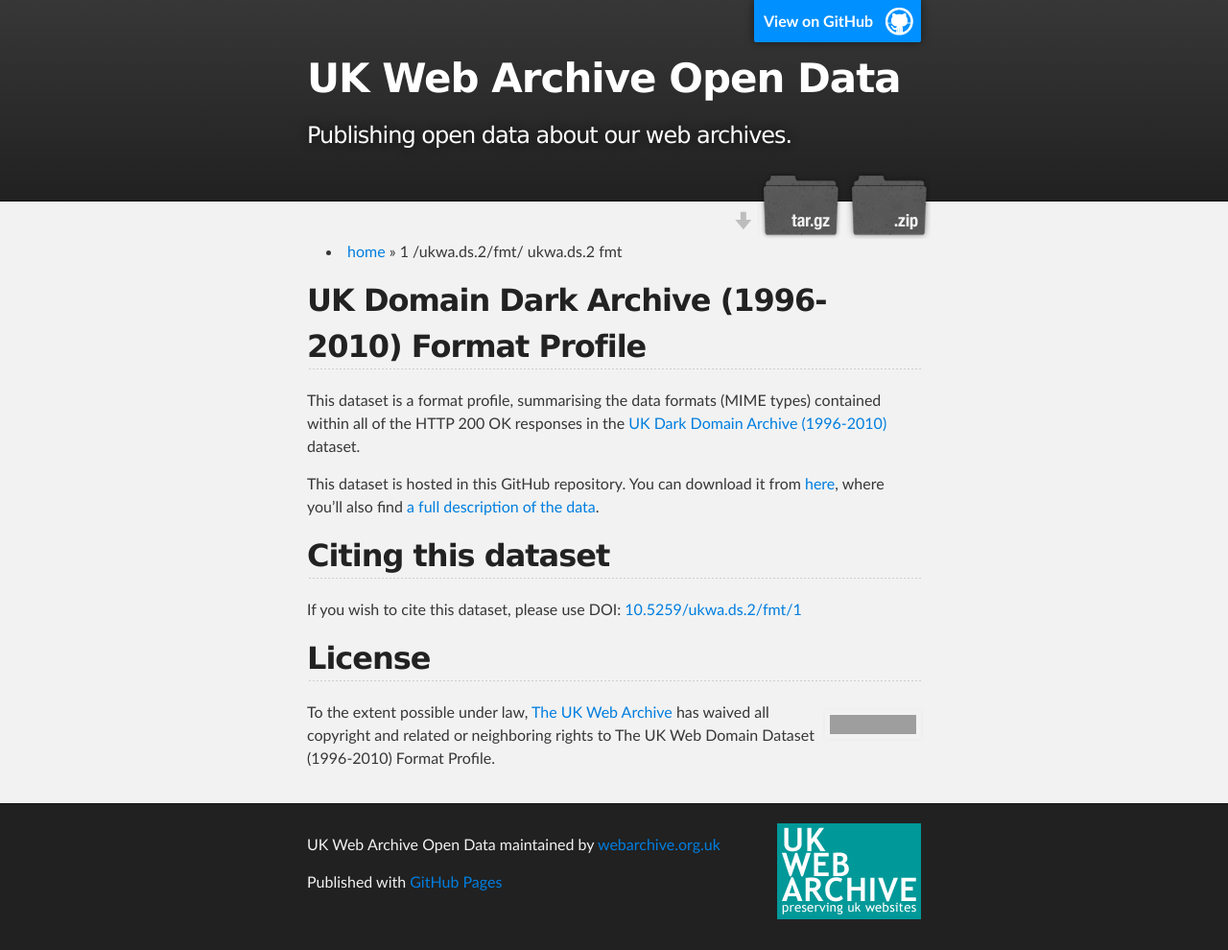
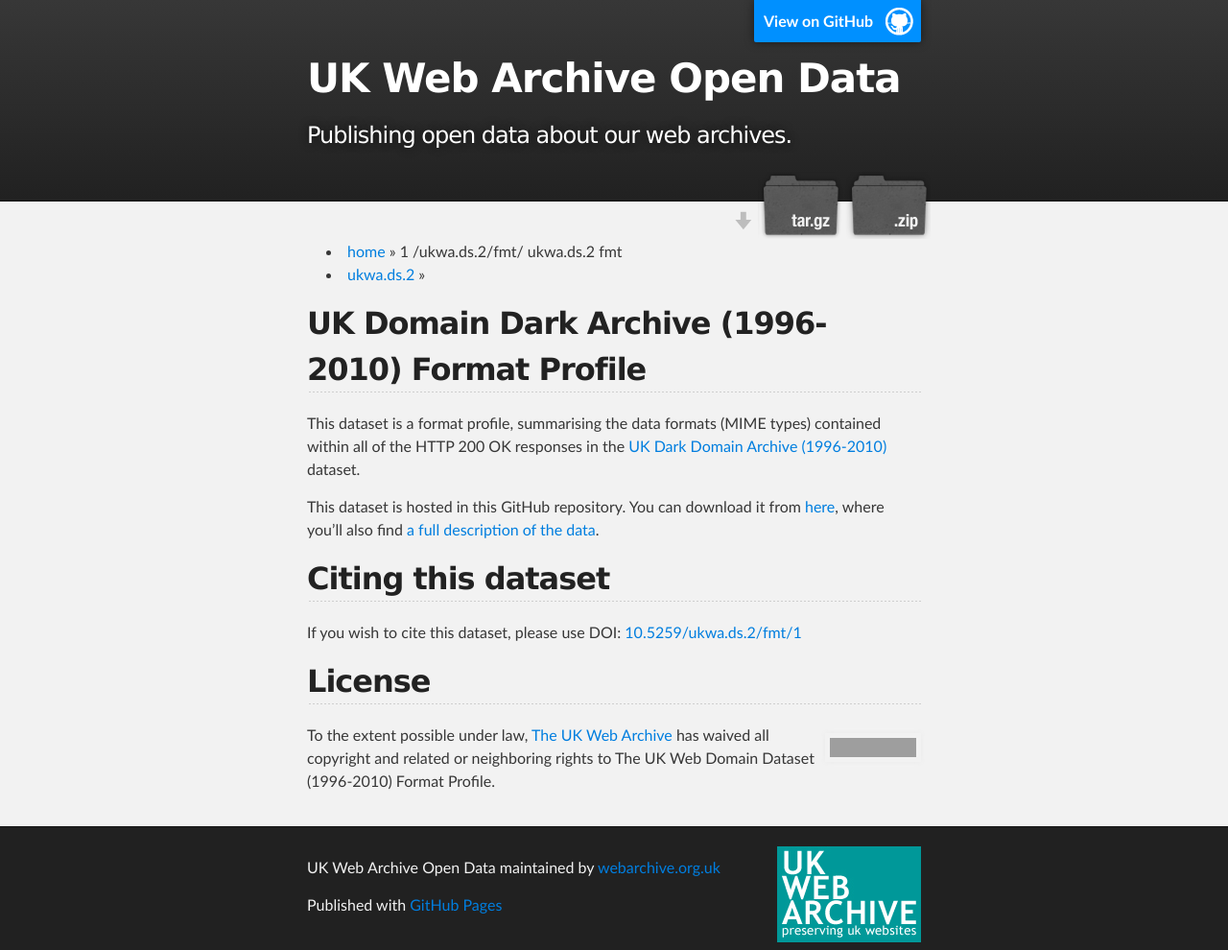
Before and after one commit to ukwa/opendata, a Jekyll site: the page built from ukwa.ds.2/fmt/index.md, in a window 1280 px wide. Shown: the whole page at 96% size. Built offline with Jekyll 4.4.1, drawn with Linux system fonts in a browser that asks for light colours; before the commit the page ends 966 px from its top, so only the background shows below that; grey boxes are pictures that could not be loaded.

Commit message:
Attempted to tweak breadcrumb fix.

```diff
--- a/_layouts/default.html
+++ b/_layouts/default.html
@@ -41,7 +41,7 @@
  {% else %}
   <li><a href="/">home</a> &#187; {{ num_parts }} {{ page.url }} {{url_parts}} </li>
 
-  {% for unused in breadcrumb_list limit:num_parts %}
+  {% for unused in url_parts limit:num_parts %}
    {% capture first_word %}{{ url_parts | truncatewords:1 | remove:"..."}}{% endcapture %}
    {% capture previous %}{{ previous }}/{{ first_word }}{% endcapture %}
 
```
